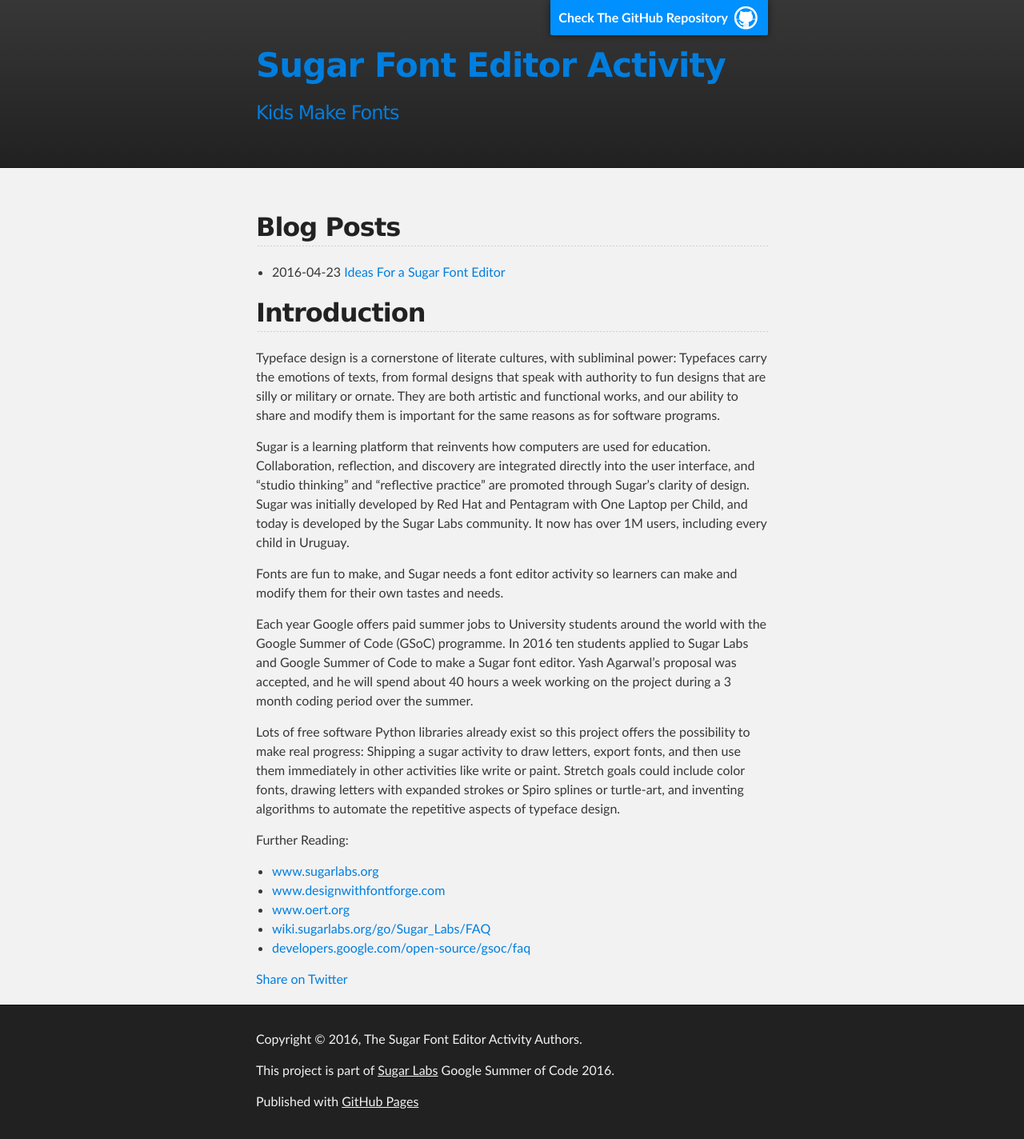
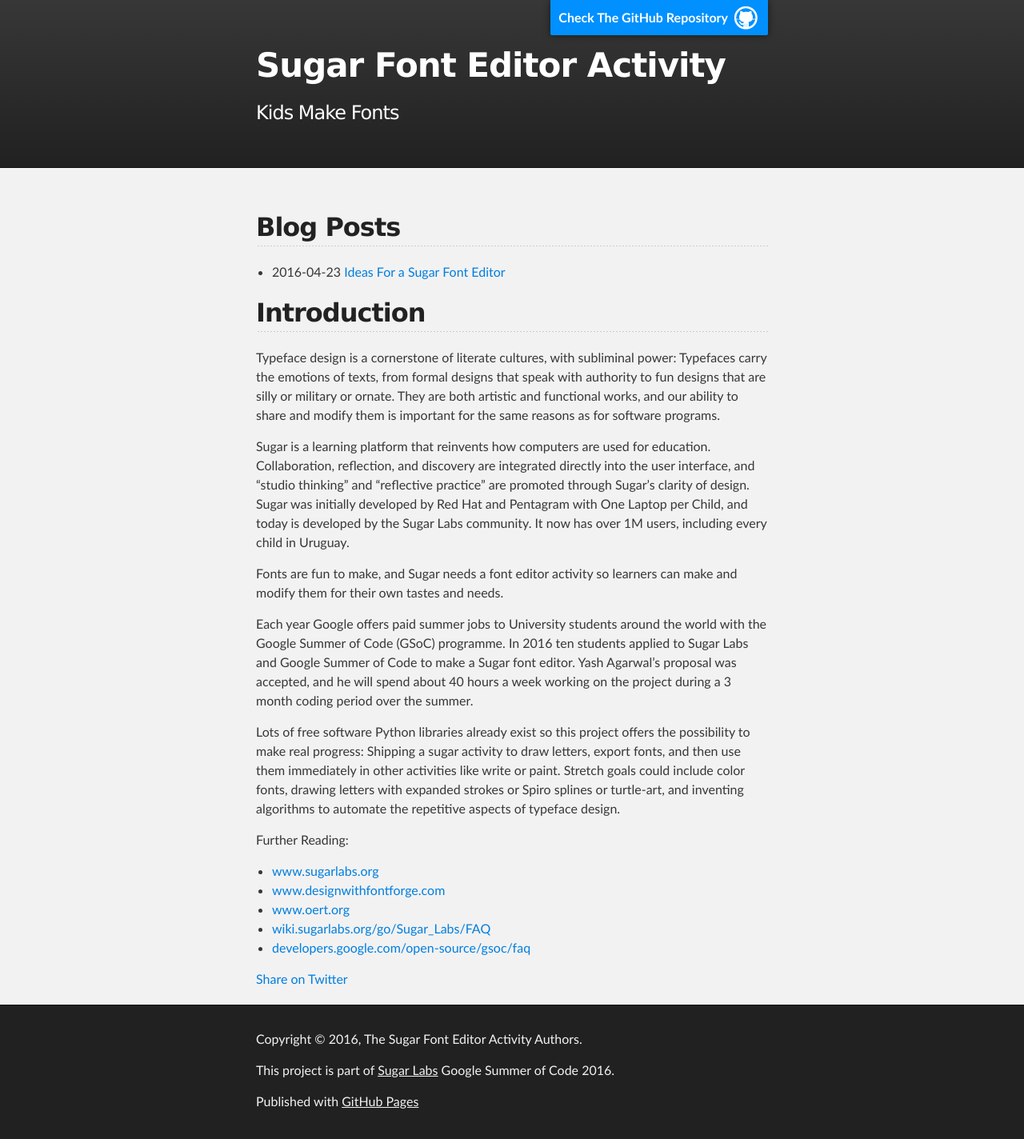
Before and after one commit to sugarlabs/edit-fonts-activity, a Jekyll site: the page built from index.md, in a window 1280 px wide. Shown: the whole page at 80% size. Built offline with Jekyll 4.4.1, drawn with Linux system fonts in a browser that asks for light colours.

Commit message:
Update stylesheet.css

```diff
--- a/stylesheets/stylesheet.css
+++ b/stylesheets/stylesheet.css
@@ -1,10 +1,10 @@
 /*******************************************************************************
-Slate Theme for GitHub Pages
-by Jason Costello, @jsncostello
+Derived from the Slate Theme
+made for GitHub Pages by Jason Costello @jsncostello
 
 The MIT License (MIT)
 
-Copyright (c) 2015 Jason Costello
+Copyright (c) 2015 Jason Costello, The Sugar Font Editor Authors
 
 Permission is hereby granted, free of charge, to any person obtaining a copy
 of this software and associated documentation files (the "Software"), to deal
@@ -317,6 +317,10 @@
   background: linear-gradient(top, #373737, #212121);
 }
 
+#header_wrap a {
+  color: #fff;
+}
+
 #header_wrap .inner {
   padding: 50px 10px 30px 10px;
 }
```
